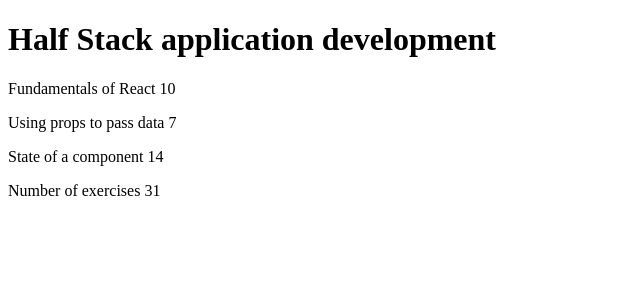
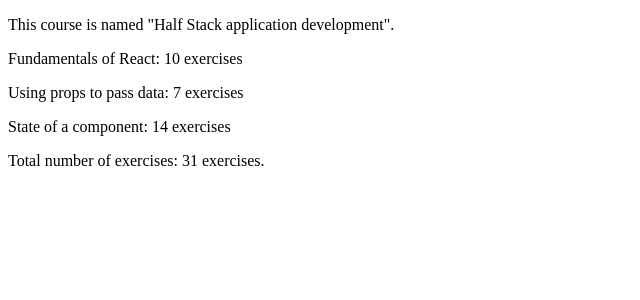
Before and after one commit to thelazyant164/fullstackopen, a React (Create React App) app in the folder part1/1.1/: page / in a window 1280 px wide. Shown: the top 300 px of the page, without its empty margins (0-640 px from the left). Built offline with nearby package versions, Linux system fonts and the light colour scheme.

Commit message:
[R] - added smaller components "Header", "Content" and "Total

```diff
--- a/part1/1.1/src/App.js
+++ b/part1/1.1/src/App.js
@@ -1,4 +1,24 @@
 import React from 'react'
+
+const Header = props => (
+  <>
+    <p>This course is named "{props.course}".</p>
+  </>
+)
+
+const Content = props => (
+  <>
+    <p>{props.part1}: {props.exercises1} exercises</p>
+    <p>{props.part2}: {props.exercises2} exercises</p>
+    <p>{props.part3}: {props.exercises3} exercises</p>
+  </>
+)
+
+const Total = props => (
+  <>
+    <p>Total number of exercises: {props.exercises1 + props.exercises2 + props.exercises3} exercises.</p>
+  </>
+)
 
 const App = () => {
   const course = 'Half Stack application development'
@@ -10,19 +30,11 @@
   const exercises3 = 14
 
   return (
-    <div>
-      <h1>{course}</h1>
-      <p>
-        {part1} {exercises1}
-      </p>
-      <p>
-        {part2} {exercises2}
-      </p>
-      <p>
-        {part3} {exercises3}
-      </p>
-      <p>Number of exercises {exercises1 + exercises2 + exercises3}</p>
-    </div>
+    <>
+      <Header course = {course}></Header>
+      <Content part1 = {part1} part2 = {part2} part3 = {part3} exercises1 = {exercises1} exercises2 = {exercises2} exercises3 = {exercises3}></Content>
+      <Total exercises1 = {exercises1} exercises2 = {exercises2} exercises3 = {exercises3}></Total>
+    </>
   )
 }
 
```
